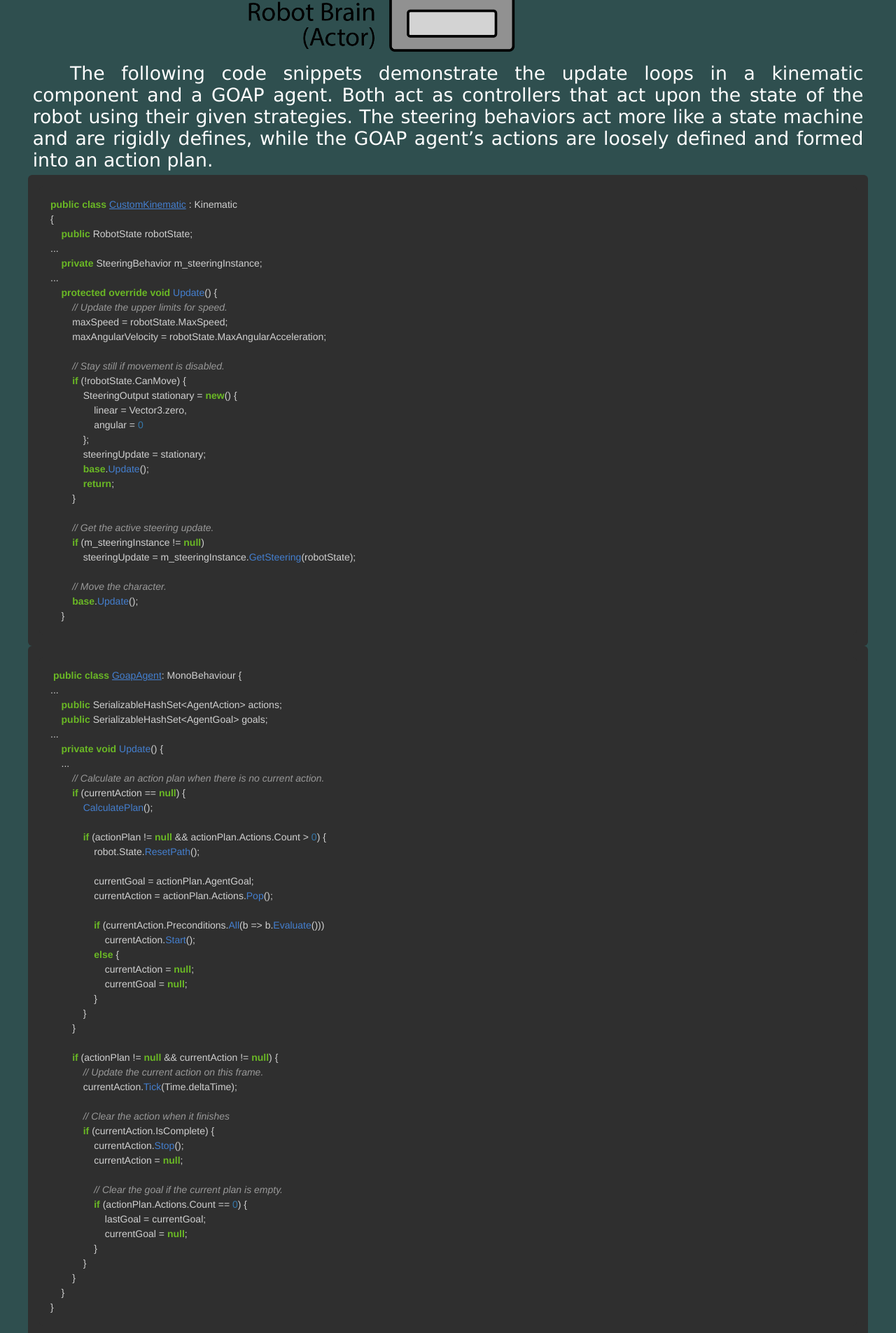
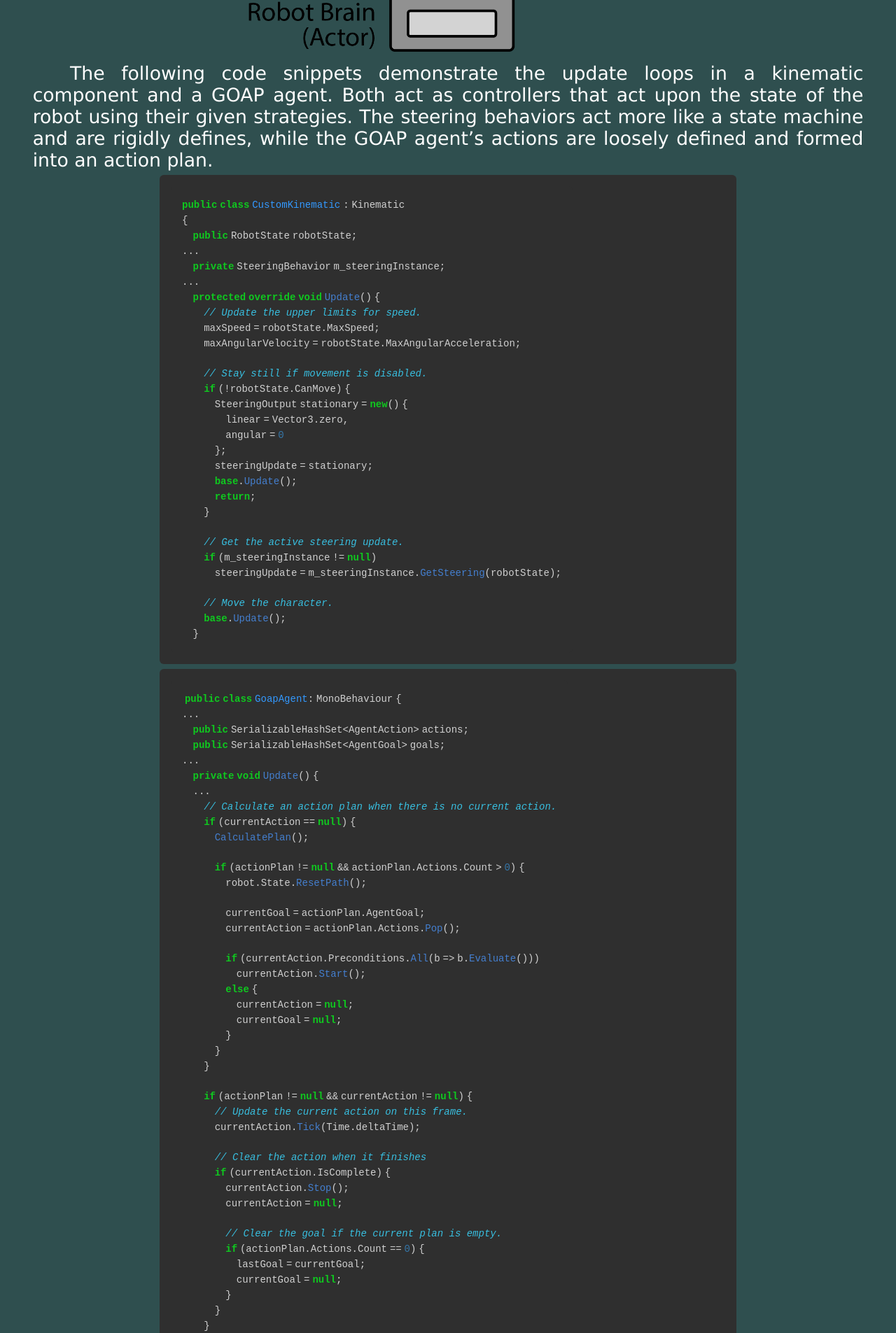
Before and after one commit to JeffcoatDesign/Portfolio, a Jekyll site: the page built from docs/_projects/Scrapscallions.md, in a window 1280 px wide. Shown: the part 2709-4614 px from the top of the page at 70% size. Built offline with Jekyll 4.4.1, drawn with Linux system fonts in a browser that asks for light colours.

Commit message:
Code CSS adjustments

```diff
--- a/docs/assets/code.css
+++ b/docs/assets/code.css
@@ -4,12 +4,20 @@
     padding: 16px;
     overflow-x: auto;
     color: #d0d0d0;
+    justify-self: center;
+    margin-bottom: 5pt;
+    min-width: 66%;
 }
 
 .highlight pre {
   margin: 0;
   font-size: 14px;
   line-height: 1.5;
+  justify-self: left;
+}
+
+.highlight pre span {
+    font-family: monospace;
 }
 
 .highlight .hll { background-color: #404040 }
@@ -17,18 +25,18 @@
 .highlight .err { color: #a61717; background-color: #e3d2d2 } /* Error */
 .highlight .esc { color: #d0d0d0 } /* Escape */
 .highlight .g { color: #d0d0d0 } /* Generic */
-.highlight .k { color: #6ab825; font-weight: bold } /* Keyword */
+.highlight .k { color: #0fc91f; font-weight: bold } /* Keyword */
 .highlight .l { color: #d0d0d0 } /* Literal */
 .highlight .n { color: #d0d0d0 } /* Name */
 .highlight .o { color: #d0d0d0 } /* Operator */
 .highlight .x { color: #d0d0d0 } /* Other */
 .highlight .p { color: #d0d0d0 } /* Punctuation */
-.highlight .ch { color: #999999; font-style: italic } /* Comment.Hashbang */
-.highlight .cm { color: #999999; font-style: italic } /* Comment.Multiline */
-.highlight .cp { color: #cd2828; font-weight: bold } /* Comment.Preproc */
-.highlight .cpf { color: #999999; font-style: italic } /* Comment.PreprocFile */
-.highlight .c1 { color: #999999; font-style: italic } /* Comment.Single */
-.highlight .cs { color: #e50808; font-weight: bold; background-color: #520000 } /* Comment.Special */
+.highlight .ch { color: #38bfe0; font-style: italic } /* Comment.Hashbang */
+.highlight .cm { color: #38bfe0; font-style: italic } /* Comment.Multiline */
+.highlight .cp { color: #38bfe0; font-weight: bold } /* Comment.Preproc */
+.highlight .cpf { color: #38bfe0; font-style: italic } /* Comment.PreprocFile */
+.highlight .c1 { color: #38bfe0; font-style: italic } /* Comment.Single */
+.highlight .cs { color: #38bfe0; font-weight: bold; background-color: #520000 } /* Comment.Special */
 .highlight .gd { color: #d22323 } /* Generic.Deleted */
 .highlight .ge { color: #d0d0d0; font-style: italic } /* Generic.Emph */
 .highlight .gr { color: #d22323 } /* Generic.Error */
@@ -37,7 +45,7 @@
 .highlight .go { color: #cccccc } /* Generic.Output */
 .highlight .gp { color: #aaaaaa } /* Generic.Prompt */
 .highlight .gs { color: #d0d0d0; font-weight: bold } /* Generic.Strong */
-.highlight .gu { color: #ffffff; text-decoration: underline } /* Generic.Subheading */
+.highlight .gu { color: #ffffff; } /* Generic.Subheading */
 .highlight .gt { color: #d22323 } /* Generic.Traceback */
 .highlight .kc { color: #6ab825; font-weight: bold } /* Keyword.Constant */
 .highlight .kd { color: #6ab825; font-weight: bold } /* Keyword.Declaration */
@@ -50,14 +58,14 @@
 .highlight .s { color: #ed9d13 } /* Literal.String */
 .highlight .na { color: #bbbbbb } /* Name.Attribute */
 .highlight .nb { color: #24909d } /* Name.Builtin */
-.highlight .nc { color: #447fcf; text-decoration: underline } /* Name.Class */
+.highlight .nc { color: #3399ff } /* Name.Class */
 .highlight .no { color: #40ffff } /* Name.Constant */
 .highlight .nd { color: #ffa500 } /* Name.Decorator */
 .highlight .ni { color: #d0d0d0 } /* Name.Entity */
 .highlight .ne { color: #bbbbbb } /* Name.Exception */
 .highlight .nf { color: #447fcf } /* Name.Function */
 .highlight .nl { color: #d0d0d0 } /* Name.Label */
-.highlight .nn { color: #447fcf; text-decoration: underline } /* Name.Namespace */
+.highlight .nn { color: #447fcf } /* Name.Namespace */
 .highlight .nx { color: #d0d0d0 } /* Name.Other */
 .highlight .py { color: #d0d0d0 } /* Name.Property */
 .highlight .nt { color: #6ab825; font-weight: bold } /* Name.Tag */
```
